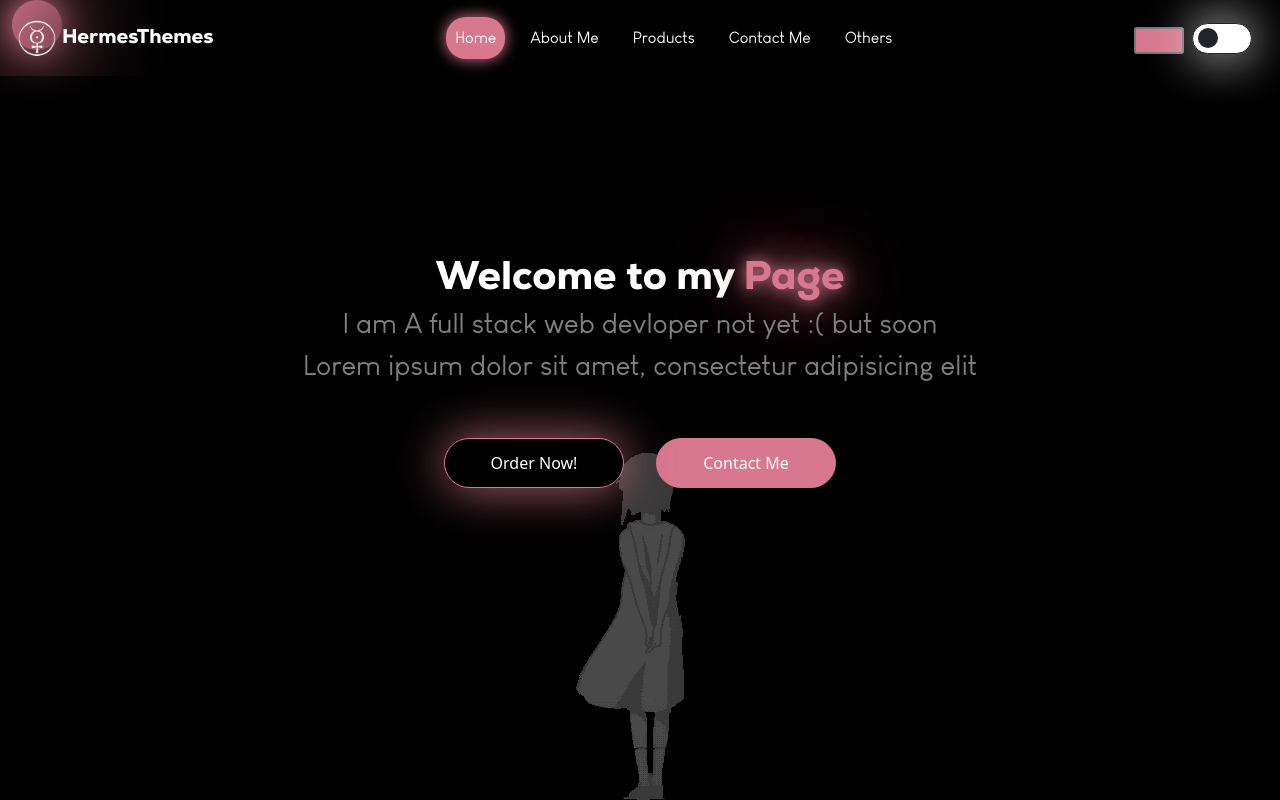
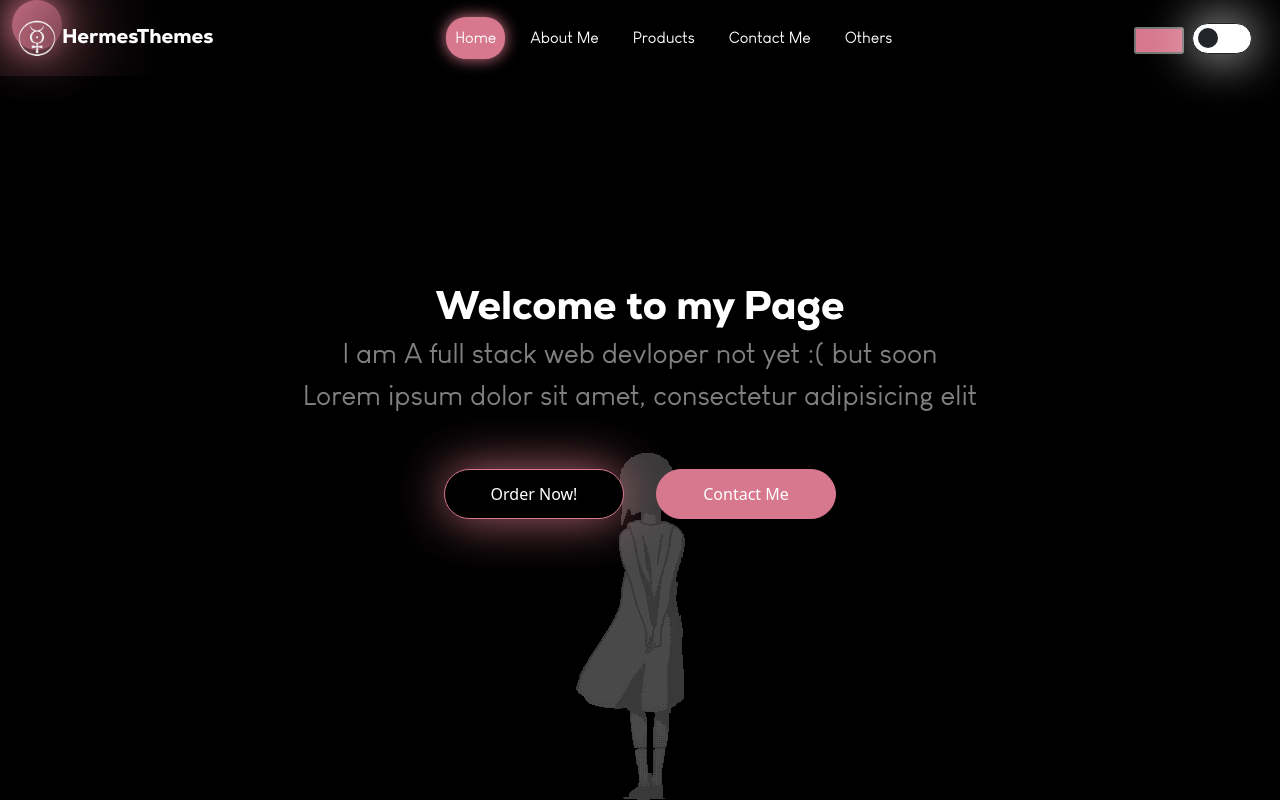
Before and after one commit to mbarekTrismegistus/HermesThemes, a Next.js app: page / in a window 1280 px wide. Built offline with nearby package versions, Linux system fonts and the light colour scheme.

Commit message:
Update style.css

```diff
--- a/src/app/style.css
+++ b/src/app/style.css
@@ -91,18 +91,12 @@ nav{
 .navbar-dark .navbar-brand{
     color: #ffffff;
 }
-main{
-    padding-top: 20%;
-    height: 100%;
-    min-height: 50vh;
 
-
-}
 
 main h1{
     color: var(--textColor);
 }
-main span{
+.glow{
     color: var(--primaryColor);
     text-shadow: 0px 0px 15px var(--primaryColor),
                  0px 0px 45px var(--primaryColor),
@@ -138,9 +132,10 @@ main p{
 
 
 }
-.about main{
+main{
 
-    padding-top: 20%;
+    display: flex;
+    align-items: center;
     height: 100%;
     height: 100vh;
 
```
